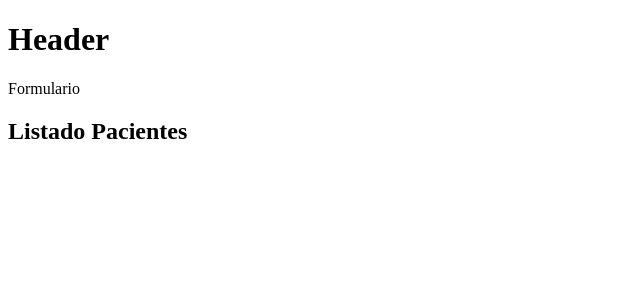
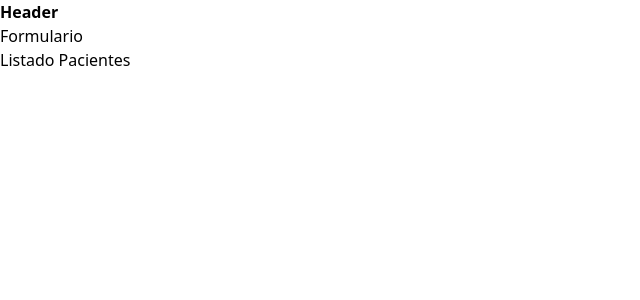
Before and after one commit to mikeolopolous/veterinaria-vite, a React (Vite) app: page / in a window 1280 px wide. Shown: the top 300 px of the page, without its empty margins (0-640 px from the left). Built offline with nearby package versions, Linux system fonts and the light colour scheme.

Commit message:
add tailwindcss

```diff
--- a/package.json
+++ b/package.json
@@ -16,6 +16,9 @@
     "@types/react": "^18.0.17",
     "@types/react-dom": "^18.0.6",
     "@vitejs/plugin-react": "^2.1.0",
+    "autoprefixer": "^10.4.12",
+    "postcss": "^8.4.16",
+    "tailwindcss": "^3.1.8",
     "vite": "^3.1.0"
   }
 }
--- /dev/null
+++ b/postcss.config.cjs
@@ -0,0 +1,6 @@
+module.exports = {
+  plugins: {
+    tailwindcss: {},
+    autoprefixer: {},
+  },
+}
--- a/src/components/Header.jsx
+++ b/src/components/Header.jsx
@@ -1,7 +1,7 @@
 const Header = () => {
   return (
     <>
-      <h1>Header</h1>
+      <h1 className="font-bold">Header</h1>
     </>
   )
 }
--- a/src/index.css
+++ b/src/index.css
@@ -0,0 +1,3 @@
+@tailwind base;
+@tailwind components;
+@tailwind utilities;
--- /dev/null
+++ b/tailwind.config.cjs
@@ -0,0 +1,8 @@
+/** @type {import('tailwindcss').Config} */
+module.exports = {
+  content: ["./index.html", "./src/**/*.jsx"],
+  theme: {
+    extend: {},
+  },
+  plugins: [],
+}
```
